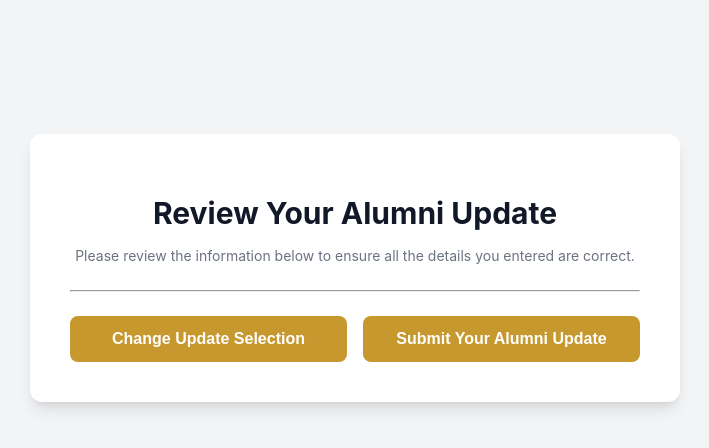
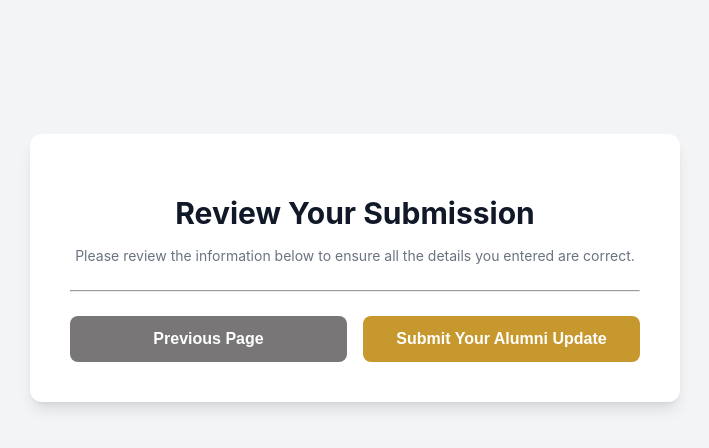
Before and after one commit to hmschult1/class-notes, a Flask app: page /alumni-update/review in a window 1280 px wide. Shown: the part 132-580 px from the top of the page, without its empty margins (285-994 px from the left). Run offline with Flask 3, Linux system fonts and the light colour scheme; parts of the project's set-up code (start-up, migrations or seed data) failed here and were passed over; some libraries are stand-ins or nearby versions.

Commit message:
Suggested UI updates: button styles, language clarity, display class note image on review page.

```diff
--- a/app/routes/form_routes.py
+++ b/app/routes/form_routes.py
@@ -509,6 +509,20 @@ def has_value(value):
         return False
     return True
 
+
+def get_uploaded_image_url(session_data):
+    image_url = session_data.get("image_url")
+    if image_url:
+        return image_url
+
+    uploaded_filename = session_data.get("uploaded_image_filename")
+    if uploaded_filename:
+        upload_folder = current_app.config.get("UPLOAD_FOLDER", "static/uploads")
+        return url_for("static", filename=f"uploads/{uploaded_filename}")
+
+    return None
+
+
 def build_review_sections(session_data):
     # User's degree
     degree_rows = []
@@ -633,7 +647,7 @@ def build_review_sections(session_data):
             "title": "Class Note",
             "fields": [
                 ("Class Note", session_data.get("class_note_text")),
-                ("Uploaded Image", session_data.get("uploaded_image_filename")),
+                ("Uploaded Image", get_uploaded_image_url(session_data)),
             ],
         },
         {
@@ -679,7 +693,7 @@ def form_final_review():
             return redirect(url_for("form.submit_final"))
 
         elif nav == 'prev':
-            return redirect(url_for("form.form_step1"))
+            return redirect(url_for("form.form_volunteer"))
 
     return render_template('forms/review.html', review_sections=review_sections, noteFlag=noteFlag, children=children, form=form)
 
--- a/app/static/alumni_update_form_styles.css
+++ b/app/static/alumni_update_form_styles.css
@@ -240,6 +240,27 @@
        transition: background-color 0.2s, box-shadow 0.2s;
    }
 
+   /* previous button styling */
+   .form-btn-prev {
+       text-align: center;
+       text-decoration: none;
+       width: 100%;
+       font-size: 1rem;
+       /* 16px */
+       border-radius: 0.5rem;
+       /* 8px */
+       padding: 0.875rem 1.5rem;
+       /* 14px 24px */
+       border: none;
+       font-weight: 600;
+       background-color: #787677;
+       color: white;
+       cursor: pointer;
+       margin-top: 1rem;
+       /* 24px */
+       transition: background-color 0.2s, box-shadow 0.2s;
+   }
+
    .form-btn:hover {
        background-color: #B18428;
        box-shadow: 0 4px 12px rgba(0, 0, 0, 0.1);
--- a/app/templates/forms/achievements.html
+++ b/app/templates/forms/achievements.html
@@ -1,6 +1,6 @@
 {% extends "forms/base.html" %}
 
-{% block title %}Geneva College Alumni Update{% endblock %}
+{% block title %}Geneva College Alumni Record Update{% endblock %}
 
 {% block content %}
 <form method="POST" action="{{ url_for('form.form_achievement') }}">
@@ -24,7 +24,7 @@
 
 
   <div class="form-btn-row" style="display: flex; justify-content: space-between; gap: 1rem;">
-    <button type="submit" name="nav" value="prev" class="form-btn">Previous Page</button>
+    <button type="submit" name="nav" value="prev" class="form-btn-prev">Previous Page</button>
     <button type="submit" name="nav" value="next" class="form-btn">Next Page</button>
   </div>
 </form>
--- a/app/templates/forms/base.html
+++ b/app/templates/forms/base.html
@@ -3,7 +3,7 @@
 
 <head>
     <meta charset="UTF-8" />
-    <title>{% block title %}Geneva College Alumni Update{% endblock %}</title>
+    <title>{% block title %}Geneva College Alumni Record Update{% endblock %}</title>
 
     <link rel="stylesheet" href="{{ url_for('static', filename='alumni_update_form_styles.css') }}">
 </head>
--- a/app/templates/forms/children.html
+++ b/app/templates/forms/children.html
@@ -1,6 +1,6 @@
 {% extends "forms/base.html" %}
 
-{% block title %}Geneva College Alumni Update{% endblock %}
+{% block title %}Geneva College Alumni Record Update{% endblock %}
 
 {% block content %}
 <form method="POST" action="{{ url_for('form.form_children') }}">
@@ -68,7 +68,7 @@
   </button>
 
   <div class="form-btn-row" style="display: flex; justify-content: space-between; gap: 1rem;">
-    <button type="submit" name="nav" value="prev" class="form-btn">Previous Page</button>
+    <button type="submit" name="nav" value="prev" class="form-btn-prev">Previous Page</button>
     <button type="submit" name="nav" value="next" class="form-btn">Next Page</button>
   </div>
 </form>
--- a/app/templates/forms/class_note.html
+++ b/app/templates/forms/class_note.html
@@ -1,6 +1,6 @@
 {% extends "forms/base.html" %}
 
-{% block title %}Geneva College Alumni Update{% endblock %}
+{% block title %}Geneva College Alumni Record Update{% endblock %}
 
 {% block content %}
 <form id="step3" method="POST" action="{{ url_for('form.form_class_note') }}" enctype="multipart/form-data">
@@ -33,14 +33,14 @@
 
   {% if image_url %}
   <div style="margin-top: 1rem;">
-    <p><strong>Previously Uploaded Image:</strong></p>
+    <p><strong>Uploaded Image:</strong></p>
     <img src="{{ image_url }}" alt="Uploaded Image Preview" style="max-width: 300px; height: auto;">
   </div>
   {% endif %}
 
 
   <div class="form-btn-row" style="display: flex; justify-content: space-between; gap: 1rem;">
-    <button type="submit" name="nav" value="prev" class="form-btn">Previous Page</button>
+    <button type="submit" name="nav" value="prev" class="form-btn-prev">Previous Page</button>
     <button type="submit" name="nav" value="next" class="form-btn">Next Page</button>
   </div>
   </div>
--- a/app/templates/forms/contact.html
+++ b/app/templates/forms/contact.html
@@ -1,6 +1,6 @@
 {% extends "forms/base.html" %}
 
-{% block title %}Geneva College Alumni Update{% endblock %}
+{% block title %}Geneva College Alumni Record Update{% endblock %}
 
 {% block content %}
 <form method="POST" action="{{ url_for('form.form_contact') }}">
@@ -74,7 +74,7 @@
 
 
   <div class="form-btn-row" style="display: flex; justify-content: space-between; gap: 1rem;">
-    <button type="submit" name="nav" value="prev" class="form-btn">Previous Page</button>
+    <button type="submit" name="nav" value="prev" class="form-btn-prev">Previous Page</button>
     <button type="submit" name="nav" value="next" class="form-btn">Next Page</button>
   </div>
 </form>
--- a/app/templates/forms/education.html
+++ b/app/templates/forms/education.html
@@ -1,6 +1,6 @@
 {% extends "forms/base.html" %}
 
-{% block title %}Geneva College Alumni Update{% endblock %}
+{% block title %}Geneva College Alumni Record Update{% endblock %}
 
 {% block content %}
 <form method="POST" action="{{ url_for('form.form_education') }}">
@@ -23,7 +23,7 @@
 {% endfor %}
 
   <div class="form-btn-row" style="display: flex; justify-content: space-between; gap: 1rem;">
-    <button type="submit" name="nav" value="prev" class="form-btn">Previous Page</button>
+    <button type="submit" name="nav" value="prev" class="form-btn-prev">Previous Page</button>
     <button type="submit" name="nav" value="next" class="form-btn">Next Page</button>
   </div>
 </form>
--- a/app/templates/forms/employment.html
+++ b/app/templates/forms/employment.html
@@ -1,6 +1,6 @@
 {% extends "forms/base.html" %}
 
-{% block title %}Geneva College Alumni Update{% endblock %}
+{% block title %}Geneva College Alumni Record Update{% endblock %}
 
 {% block content %}
 <form method="POST" action="{{ url_for('form.form_employment') }}">
@@ -23,7 +23,7 @@
 {% endfor %}
 
   <div class="form-btn-row" style="display: flex; justify-content: space-between; gap: 1rem;">
-    <button type="submit" name="nav" value="prev" class="form-btn">Previous Page</button>
+    <button type="submit" name="nav" value="prev" class="form-btn-prev">Previous Page</button>
     <button type="submit" name="nav" value="next" class="form-btn">Next Page</button>
   </div>
 </form>
--- a/app/templates/forms/family.html
+++ b/app/templates/forms/family.html
@@ -1,6 +1,6 @@
 {% extends "forms/base.html" %}
 
-{% block title %}Geneva College Alumni Update{% endblock %}
+{% block title %}Geneva College Alumni Record Update{% endblock %}
 
 {% block content %}
 <form method="POST" action="{{ url_for('form.form_family') }}">
@@ -67,7 +67,7 @@
 </div>
 
   <div class="form-btn-row" style="display: flex; justify-content: space-between; gap: 1rem;">
-    <button type="submit" name="nav" value="prev" class="form-btn">Previous Page</button>
+    <button type="submit" name="nav" value="prev" class="form-btn-prev">Previous Page</button>
     <button type="submit" name="nav" value="next" class="form-btn">Next Page</button>
   </div>
 </form>
--- a/app/templates/forms/review.html
+++ b/app/templates/forms/review.html
@@ -1,9 +1,9 @@
 {% extends "forms/base.html" %}
 
-{% block title %}Geneva College Alumni Update{% endblock %}
+{% block title %}Geneva College Alumni Record Update{% endblock %}
 
 {% block content %}
-<h1 class="form-title">Review Your Alumni Update</h1>
+<h1 class="form-title">Review Your Submission</h1>
 <p class="form-desc">Please review the information below to ensure all the details you entered are correct.</p>
 <hr>
 
@@ -72,8 +72,14 @@
     {% elif field.value is iterable and field.value is not string %}
     {{ field.value | join(", ") }}
 
+    {% elif field.label == "Uploaded Image" and field.value %}
+    <div style="margin-top: 1rem;">
+      <img src="{{ field.value }}" alt="Uploaded Image Preview" style="max-width: 300px; height: auto;">
+    </div>
+
     {% else %}
     {{ field.value }}
+
     {% endif %}
   </div>
     {% endif %}
@@ -82,7 +88,7 @@
   {% endfor %}
 
   <div class="form-btn-row" style="display: flex; justify-content: space-between; gap: 1rem;">
-    <button type="submit" name="nav" value="prev" class="form-btn">Change Update Selection</button>
+    <button type="submit" name="nav" value="prev" class="form-btn-prev">Previous Page</button>
     <button type="submit" name="nav" value="next" class="form-btn">Submit Your Alumni Update</button>
   </div>
 </form>
--- a/app/templates/forms/step1.html
+++ b/app/templates/forms/step1.html
@@ -1,6 +1,6 @@
 {% extends "forms/base.html" %}
 
-{% block title %}Geneva College Alumni Update{% endblock %}
+{% block title %}Geneva College Alumni Record Update{% endblock %}
 
 {% block content %}
 <form method="POST" action="{{ url_for('form.form_step1') }}">
@@ -87,8 +87,8 @@
   </ul>
 {% endif %}
 
-  <h2>Choose Your Update(s)</h2>
-  <p class="form-note">Updating your alumni record allows the College to keep in touch with information that may be relevant to you as an alumnus. Providing an update for your alumni record is voluntary and information submitted through this form will not be published unless you enter a Class Note. Please select which update(s) you would like to submit from the list below.</p>
+  <h2>Choose Your Update Type(s)</h2>
+  <p class="form-note">Updating your alumni record allows the College to keep in touch with information that may be relevant to you as an alumnus. Providing an update for your alumni record is voluntary and information submitted through this form will not be published unless you enter a Class Note. Please select which update type(s) you would like to submit from the list below.</p>
   <div class="field">
   <label class="form-label">{{ form.update_types.label }} <span class="required-asterisk">*</span></label>
   {% for option in form.update_types %}
--- a/app/templates/forms/volunteer.html
+++ b/app/templates/forms/volunteer.html
@@ -1,12 +1,12 @@
 {% extends "forms/base.html" %}
 
-{% block title %}Geneva College Alumni Update{% endblock %}
+{% block title %}Geneva College Alumni Record Update{% endblock %}
 
 {% block content %}
 <form method="POST" action="{{ url_for('form.form_volunteer') }}">
   {{ form.hidden_tag() }}
 
-  <h1 style="text-align: center">One more thing ... </h1>
+  <h1 style="text-align: center">Update Your Alumni Record</h1>
   <hr>
   <h2 style="margin-top: 1.25rem;">Volunteer Opportunities (Optional)</h2>
   <p class="form-note">Geneva's alumni are one of the College's greatest strengths, and volunteers help foster meaningful connections, support current students, and advance the mission of Geneva College. If you're interested in giving back, we'd love for you to consider one of the volunteer opportunities below.
@@ -28,7 +28,7 @@
 </div>
 
   <div class="form-btn-row" style="display: flex; justify-content: space-between; gap: 1rem;">
-    <button type="submit" name="nav" value="prev" class="form-btn">Previous Page</button>
+    <button type="submit" name="nav" value="prev" class="form-btn-prev">Previous Page</button>
     <button type="submit" name="nav" value="next" class="form-btn">Review Your Alumni Update</button>
   </div>
 </form>
```
Also changed, not shown: app/templates/forms/thanks.html (+2 -5 lines).
